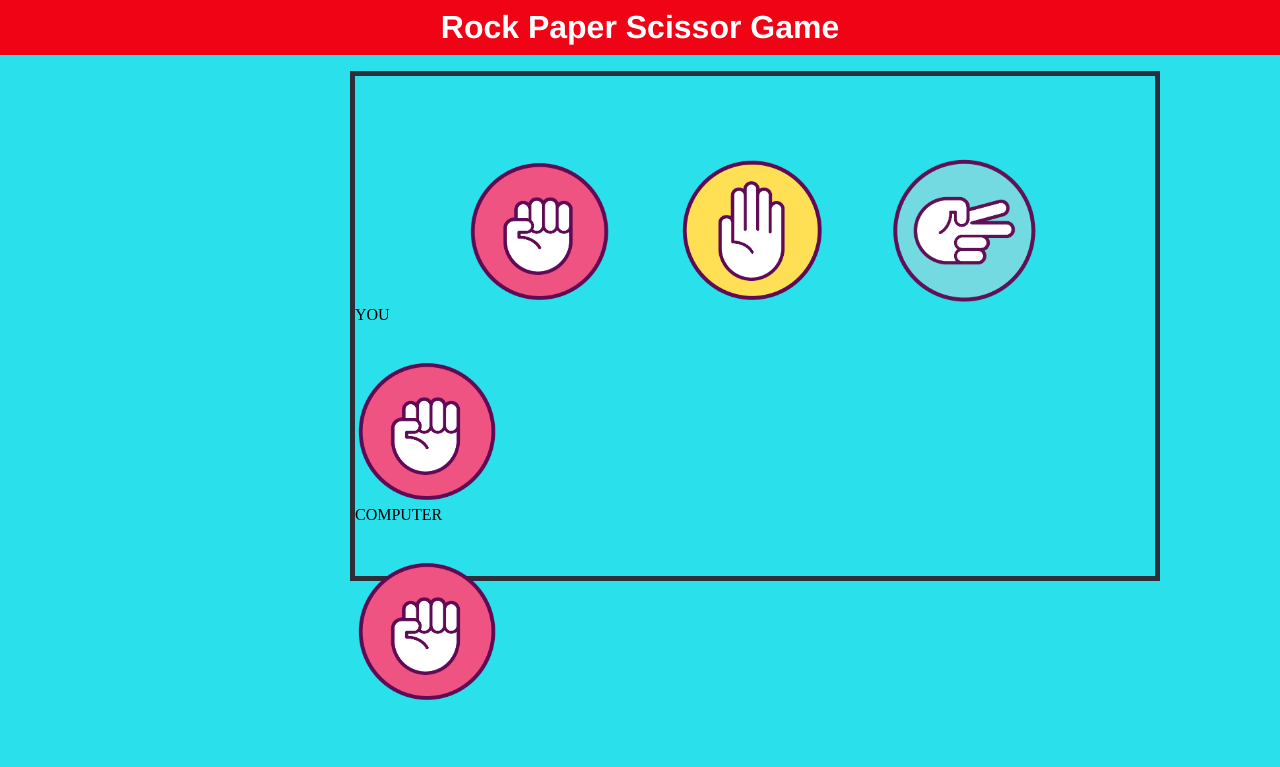
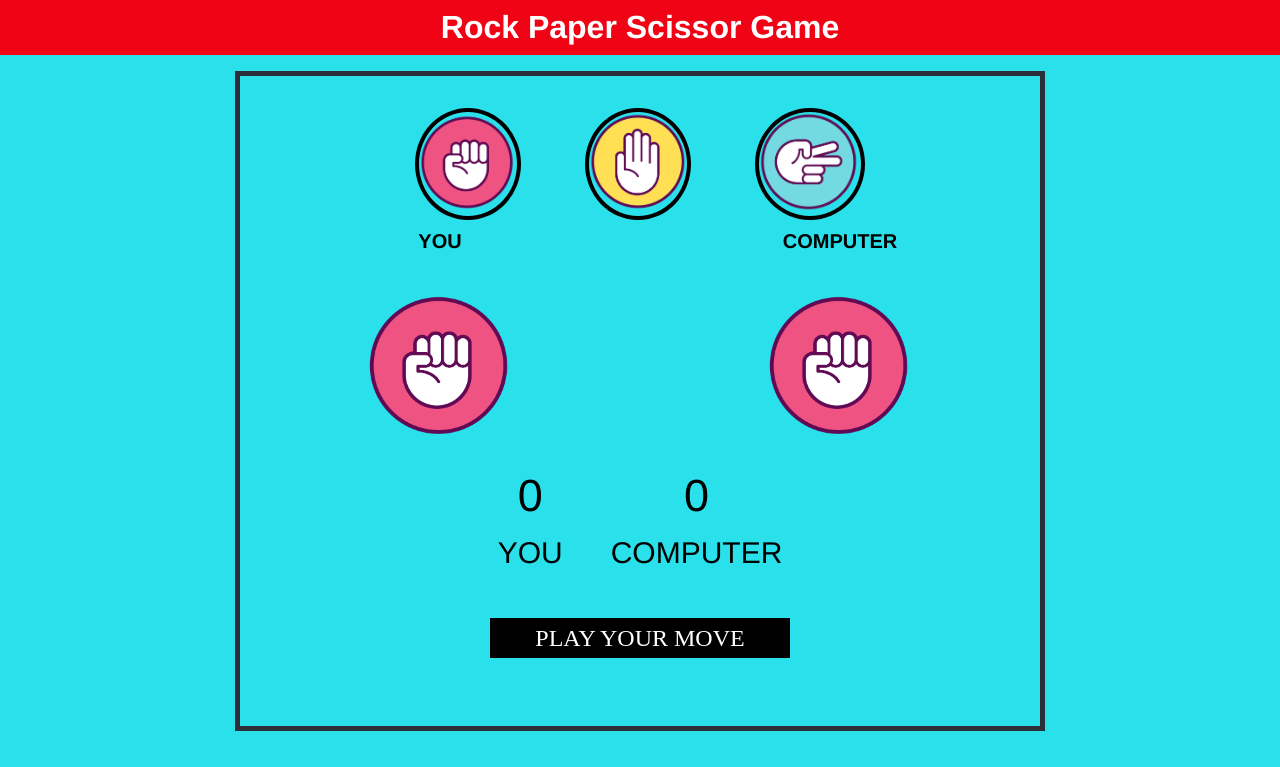
Before and after one commit to priyanshumathur121/MY-FIRST-GAME, a plain HTML site: page index.html in a window 1280 px wide. Shown: the top 767 px of the page. Drawn offline with Linux system fonts and the light colour scheme.

Commit message:
Update style.css

```diff
--- a/style.css
+++ b/style.css
@@ -7,97 +7,108 @@ body{
 }
 .game{
     display: flex;
-    height: 30px;
     justify-content: center;
     gap:4rem;
-    margin-top: 5rem;
-
+    margin-top: 2rem;
     height: auto;
-
-
 }
 .choice:hover{
+    cursor:pointer;
+    opacity: 0.7;
+}
+.choice img {
+    height: 100px;
+    object-fit: cover;
+}
+.choice {
+    border: 4px solid black;
+    border-radius: 50%;
+    transition: transform 0.1s;
+}
+.choice:active {
+    transform: scale(0.95);
+}
 
-    cursor:pointer;
-    border-radius: 50%;
-    opacity: 0.5;
-
-}
-.choice{
-    display: flex;
-    justify-content: center;
-    align-items: center;
-
-}
 h1{
     text-align: center;
     background-color:#F00314;
     color:white;
     font-family: 'Franklin Gothic Medium', 'Arial Narrow', Arial, sans-serif;
     height:55px;
-    justify-content: center;
     line-height: 55px;
+}
 
+.game-area {
+    display: flex;
+    justify-content: space-around;
+    align-items: center;
+    margin-top: 2rem;
+    height: 170px;
 }
-img{
+.hand-display {
+    text-align: center;
+    font-family: 'Franklin Gothic Medium', 'Arial Narrow', Arial, sans-serif;
+    font-size: 20px;
+    font-weight: bold;
+}
+.hand-display p {
+    margin-bottom: 10px;
+}
+.hand-display img {
     height: 150px;
-    object-fit: cover;
-    display: flex;
-    justify-content: center;
-    align-items: center;
+}
 
+.shake {
+    animation: shake-hand 0.4s infinite alternate;
+}
 
+@keyframes shake-hand {
+    from {
+        transform: rotate(-15deg);
+    }
+    to {
+        transform: rotate(15deg);
+    }
 }
+
 .score-board{
     display: flex;
     justify-content: center;
     align-items: center;
     gap: 3rem;
-    margin-top: 4rem;
+    margin-top: 1rem;
     font-family:'Franklin Gothic Medium', 'Arial Narrow', Arial, sans-serif;
     font-size: 30px;
 }
 p{
     height: 50px;
-
 }
-
 .my-score {
-
     font-size: 45px;
-  align-items: center;
-  justify-content: center;
-  margin-left: 0.75rem;
-   margin-bottom: 1rem;
+    text-align: center;
+    margin-bottom: 1rem;
     margin-top: 2rem;
 }
 .comp-score{
     font-size: 45px;
-  align-items: center;
-  justify-content: center;
-  margin-left: 3.5rem;
-  margin-bottom: 1rem;
-  margin-top: 2rem;
+    text-align: center;
+    margin-bottom: 1rem;
+    margin-top: 2rem;
 }
 #msg{
     font-size: 1.5rem;
-  width:300px;
-  height: 40px;
-    margin-top: 3rem;
+    width: 300px;
+    height: 40px;
     background-color: black;
     color: white;
-   line-height: 40px;
-  margin: auto;
-   padding-left: 45px;
-   margin-top: 5rem;
-
+    line-height: 40px;
+    margin: 2rem auto 0 auto;
+    text-align: center;
+    padding: 0;
 }
 .border{
     border:5px #2C2E39 solid;
-    height: 500px;
-    width:800px;
-    margin-left: 350px;
-    margin-top: 1rem;
-
-
+    height: 650px;
+    width: 800px;
+    margin: 1rem auto;
 }
```
